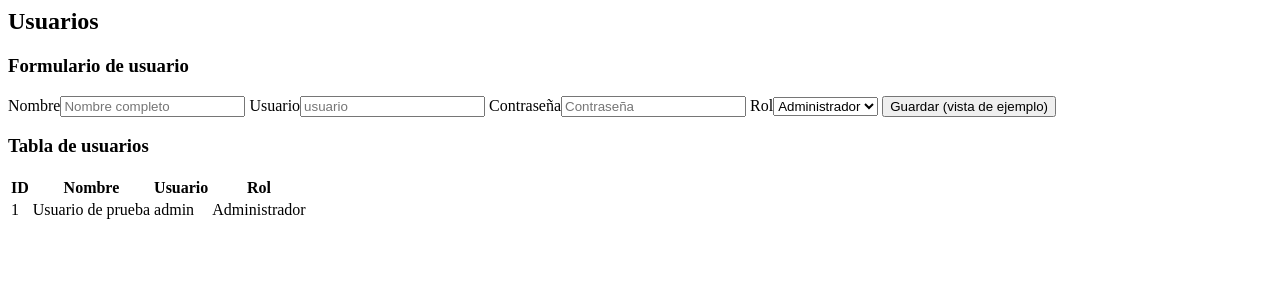
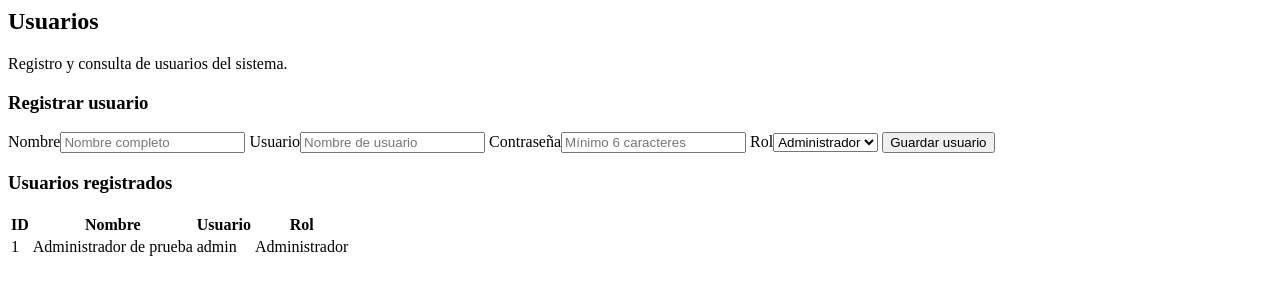
Before and after one commit to GusCodeX7/BoticaSaludEsencia, a PHP site: page / in a window 1280 px wide. Shown: the top 300 px of the page. Run offline with PHP 8.4, Linux system fonts and the light colour scheme; data comes from the database, SQL or seed files in the repository.

Commit message:
fix: corrige modulo usuarios

```diff
--- a/app/controladores/UsuarioController.php
+++ b/app/controladores/UsuarioController.php
@@ -6,4 +6,9 @@ class UsuarioController
     public function __construct() { $this->modelo = new Usuario(); }
     public function index(): array { return $this->modelo->listar(); }
     public function ver(int $id) { return $this->modelo->buscarPorId($id); }
+
+    public function guardar(string $nombre, string $usuario, string $clave, string $rol): bool
+    {
+        return $this->modelo->registrar($nombre, $usuario, $clave, $rol);
+    }
 }
--- a/app/modelos/Usuario.php
+++ b/app/modelos/Usuario.php
@@ -20,4 +20,11 @@ class Usuario
         $stmt->execute([$id]);
         return $stmt->fetch();
     }
+
+    public function registrar(string $nombre, string $usuario, string $clave, string $rol): bool
+    {
+        $sql = 'INSERT INTO usuarios (nombre, usuario, clave, rol) VALUES (?, ?, ?, ?)';
+        $stmt = $this->db->prepare($sql);
+        return $stmt->execute([$nombre, $usuario, password_hash($clave, PASSWORD_DEFAULT), $rol]);
+    }
 }
--- a/app/vistas/usuarios/index.php
+++ b/app/vistas/usuarios/index.php
@@ -1,24 +1,42 @@
+<?php
+require_once __DIR__ . '/../../controladores/UsuarioController.php';
+$controlador = new UsuarioController();
+$mensaje = '';
+if ($_SERVER['REQUEST_METHOD'] === 'POST' && ($_POST['accion'] ?? '') === 'guardar_usuario') {
+    $nombre = trim($_POST['nombre'] ?? '');
+    $usuario = trim($_POST['usuario'] ?? '');
+    $clave = $_POST['clave'] ?? '';
+    $rol = $_POST['rol'] ?? '';
+    if ($nombre === '' || $usuario === '' || strlen($clave) < 6 || !in_array($rol, ['Administrador', 'Vendedor'], true)) {
+        $mensaje = 'Completa los datos. La contraseña debe tener al menos 6 caracteres.';
+    } else {
+        try {
+            $controlador->guardar($nombre, $usuario, $clave, $rol);
+            header('Location: ?modulo=usuarios&ok=1');
+            exit;
+        } catch (PDOException $e) {
+            $mensaje = 'No se pudo registrar el usuario. Revisa si el nombre de usuario ya existe.';
+        }
+    }
+}
+if (isset($_GET['ok'])) $mensaje = 'Usuario registrado correctamente.';
+$usuarios = $controlador->index();
+?>
 <h2>Usuarios</h2>
-<h3>Formulario de usuario</h3>
-<form>
-    <label>Nombre<input placeholder="Nombre completo"></label>
-    <label>Usuario<input placeholder="usuario"></label>
-    <label>Contraseña<input type="password" placeholder="Contraseña"></label>
-    <label>Rol<select><option>Administrador</option><option>Vendedor</option></select></label>
-    <button type="button">Guardar (vista de ejemplo)</button>
+<p>Registro y consulta de usuarios del sistema.</p>
+<?php if ($mensaje): ?><p class="mensaje"><?= htmlspecialchars($mensaje) ?></p><?php endif; ?>
+<h3>Registrar usuario</h3>
+<form method="post" action="?modulo=usuarios">
+    <input type="hidden" name="accion" value="guardar_usuario">
+    <label>Nombre<input name="nombre" required maxlength="100" placeholder="Nombre completo"></label>
+    <label>Usuario<input name="usuario" required maxlength="50" placeholder="Nombre de usuario"></label>
+    <label>Contraseña<input name="clave" type="password" required minlength="6" placeholder="Mínimo 6 caracteres"></label>
+    <label>Rol<select name="rol"><option value="Administrador">Administrador</option><option value="Vendedor">Vendedor</option></select></label>
+    <button type="submit">Guardar usuario</button>
 </form>
-<h3>Tabla de usuarios</h3>
-<table>
-    <tr>
-        <th>ID</th>
-        <th>Nombre</th>
-        <th>Usuario</th>
-        <th>Rol</th>
-    </tr>
-    <tr>
-        <td>1</td>
-        <td>Usuario de prueba</td>
-        <td>admin</td>
-        <td>Administrador</td>
-    </tr>
+<h3>Usuarios registrados</h3>
+<table><tr><th>ID</th><th>Nombre</th><th>Usuario</th><th>Rol</th></tr>
+<?php foreach ($usuarios as $u): ?>
+<tr><td><?= (int)$u['id_usuario'] ?></td><td><?= htmlspecialchars($u['nombre']) ?></td><td><?= htmlspecialchars($u['usuario']) ?></td><td><?= htmlspecialchars($u['rol']) ?></td></tr>
+<?php endforeach; ?>
 </table>
```
